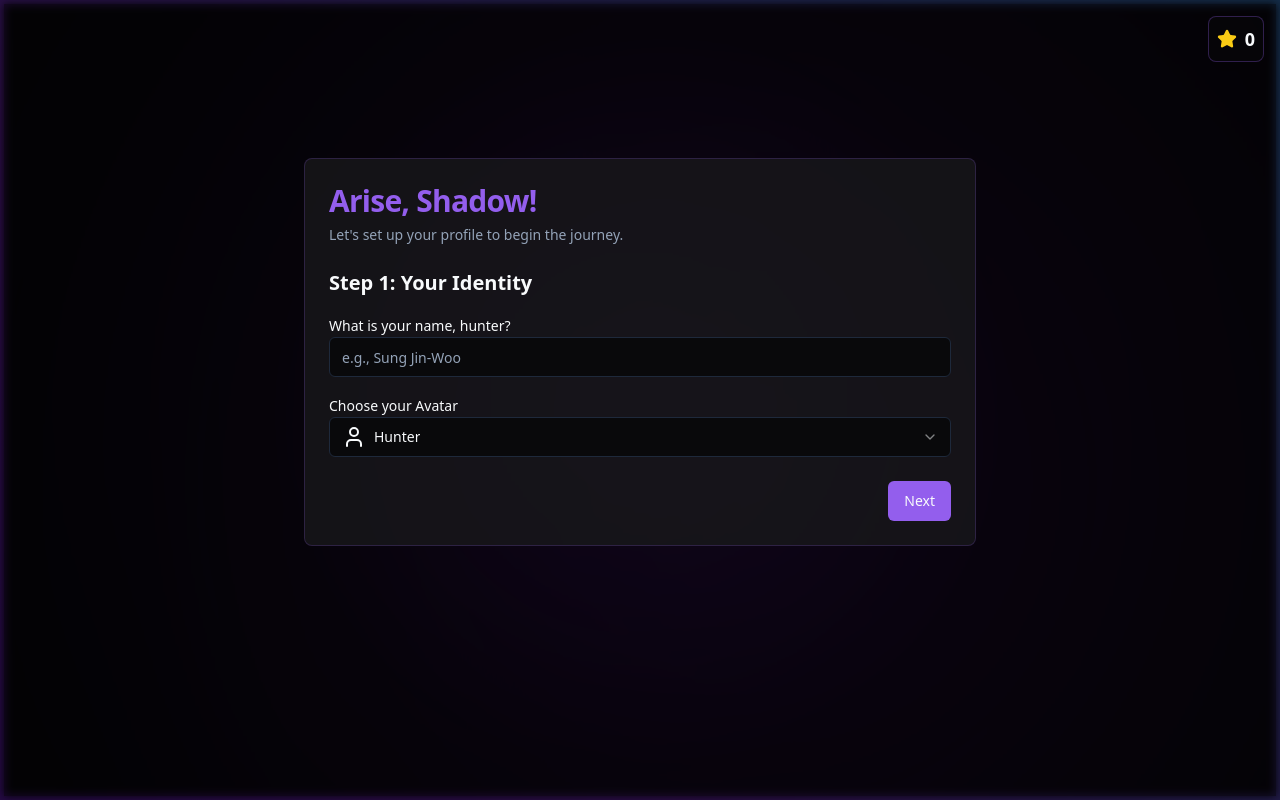
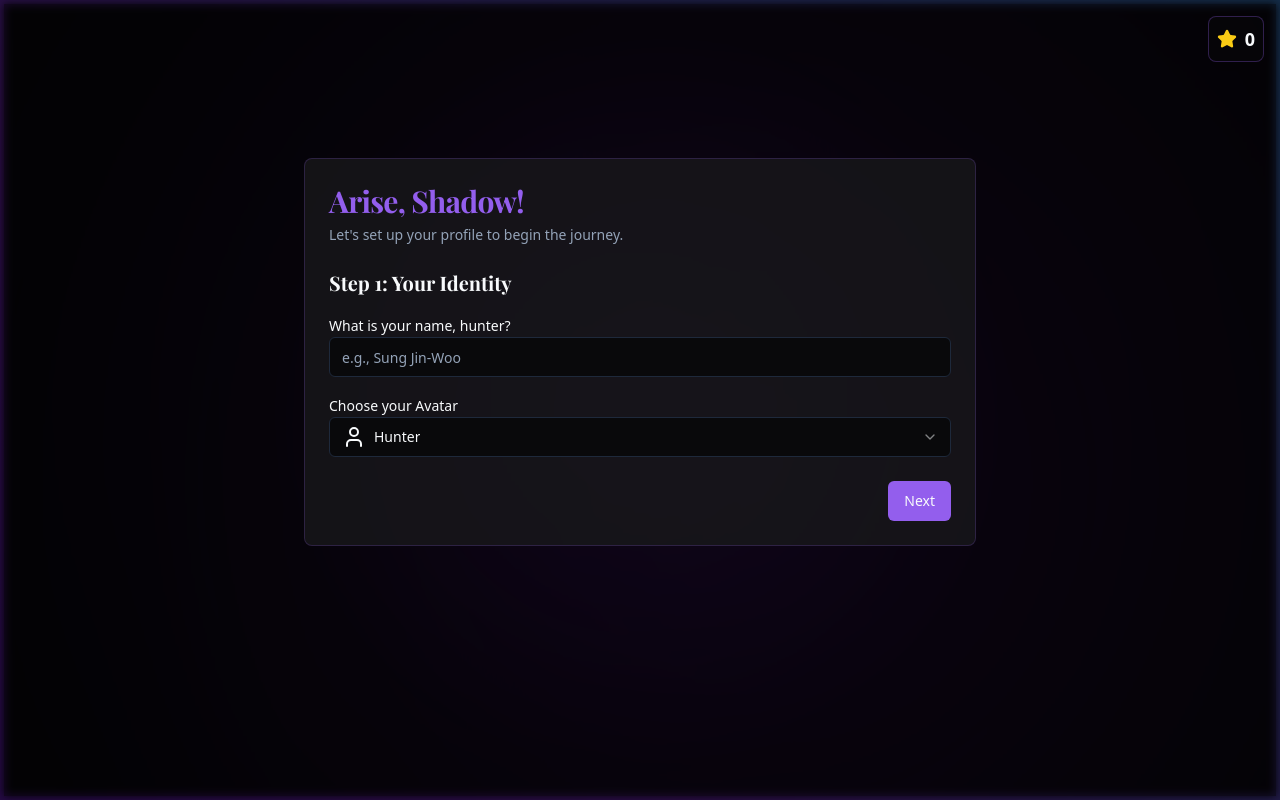
Before and after one commit to Rohit23f1001156/ascension-echo-tracker, a React (Vite) app: page /onboarding in a window 1280 px wide. Built offline with nearby package versions, Linux system fonts and the light colour scheme; sample sign-in values are in the browser's storage.

Commit message:
Change font to match image
Update font in the app to match the style in the provided image.

```diff
--- a/src/pages/Onboarding.tsx
+++ b/src/pages/Onboarding.tsx
@@ -102,13 +102,13 @@ const Onboarding = () => {
         <Card className="w-full max-w-2xl bg-card/80 border-primary/20">
           <form onSubmit={handleSubmit(onSubmit)}>
             <CardHeader>
-              <CardTitle className="text-3xl text-primary">Arise, Shadow!</CardTitle>
+              <CardTitle className="text-3xl text-primary font-serif">Arise, Shadow!</CardTitle>
               <CardDescription>Let's set up your profile to begin the journey.</CardDescription>
             </CardHeader>
             <CardContent className="space-y-6">
               {step === 1 && (
                 <div className="space-y-4 animate-fade-in">
-                  <h3 className="font-bold text-xl">Step 1: Your Identity</h3>
+                  <h3 className="font-bold text-xl font-serif">Step 1: Your Identity</h3>
                   <div>
                     <Label htmlFor="name">What is your name, hunter?</Label>
                     <Controller name="name" control={control} render={({ field, fieldState }) => (
@@ -138,7 +138,7 @@ const Onboarding = () => {
 
               {step === 2 && (
                 <div className="space-y-4 animate-fade-in">
-                  <h3 className="font-bold text-xl">Step 2: Areas to Conquer</h3>
+                  <h3 className="font-bold text-xl font-serif">Step 2: Areas to Conquer</h3>
                   <div>
                     <Label>Which life areas do you want to level up?</Label>
                     <Controller name="lifeAreas" control={control} render={({ field, fieldState }) => (
@@ -166,7 +166,7 @@ const Onboarding = () => {
 
               {step === 3 && (
                  <div className="space-y-6 animate-fade-in">
-                    <h3 className="font-bold text-xl">Step 3: Allocate Your Time</h3>
+                    <h3 className="font-bold text-xl font-serif">Step 3: Allocate Your Time</h3>
                     <p className="text-muted-foreground text-sm">How many hours per day can you dedicate to each area?</p>
                     {selectedLifeAreas.map(area => (
                         <div key={area} className="space-y-2">
@@ -194,7 +194,7 @@ const Onboarding = () => {
 
               {step === 4 && (
                  <div className="space-y-6 animate-fade-in">
-                    <h3 className="font-bold text-xl">Step 4: Assess Your Power</h3>
+                    <h3 className="font-bold text-xl font-serif">Step 4: Assess Your Power</h3>
                     <p className="text-muted-foreground text-sm">Rate your current level in each stat from 1 to 10.</p>
                     {statOptions.map(stat => (
                         <div key={stat.name} className="space-y-2">
@@ -216,7 +216,7 @@ const Onboarding = () => {
 
               {step === 5 && (
                 <div className="space-y-4 animate-fade-in">
-                  <h3 className="font-bold text-xl">Step 5: Mission Difficulty</h3>
+                  <h3 className="font-bold text-xl font-serif">Step 5: Mission Difficulty</h3>
                   <div>
                     <Label>Choose your preferred task difficulty.</Label>
                      <Controller name="difficultyPreference" control={control} render={({ field }) => (
```
